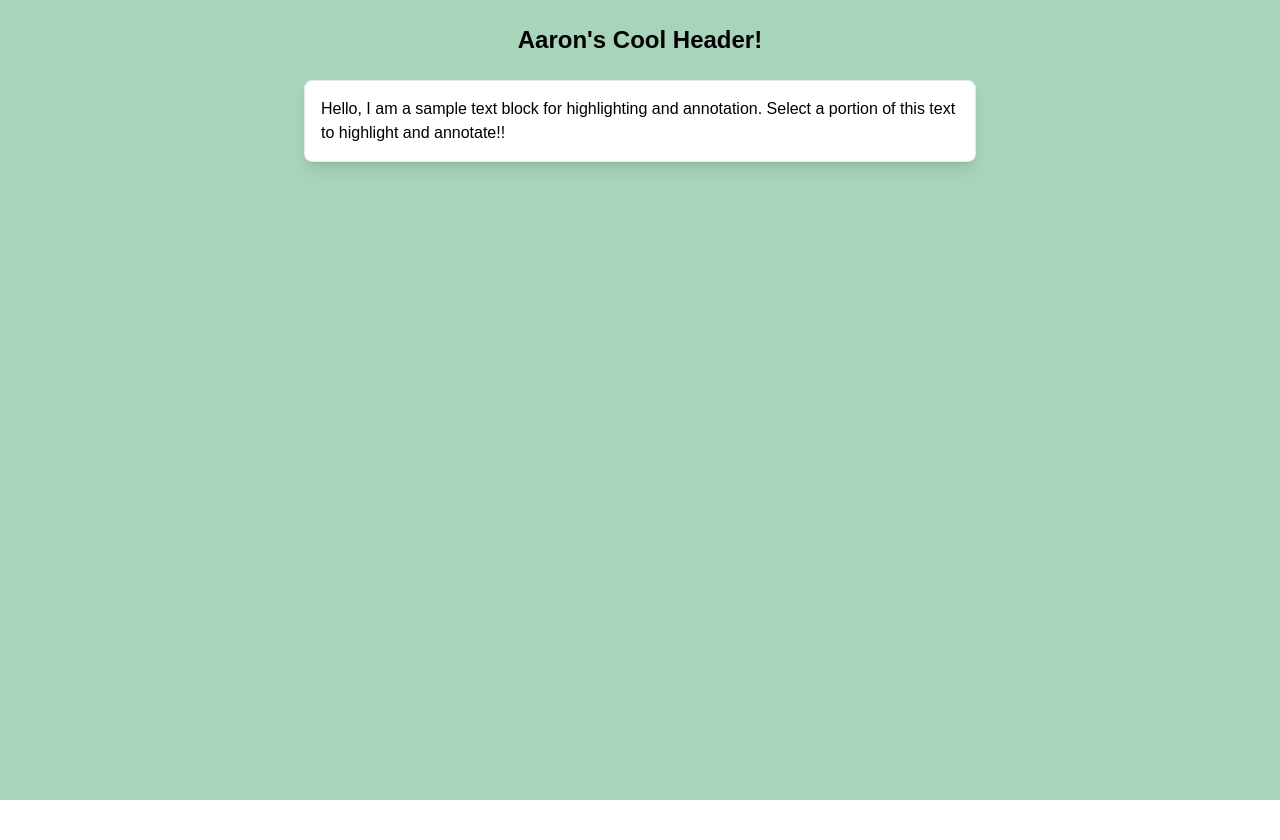
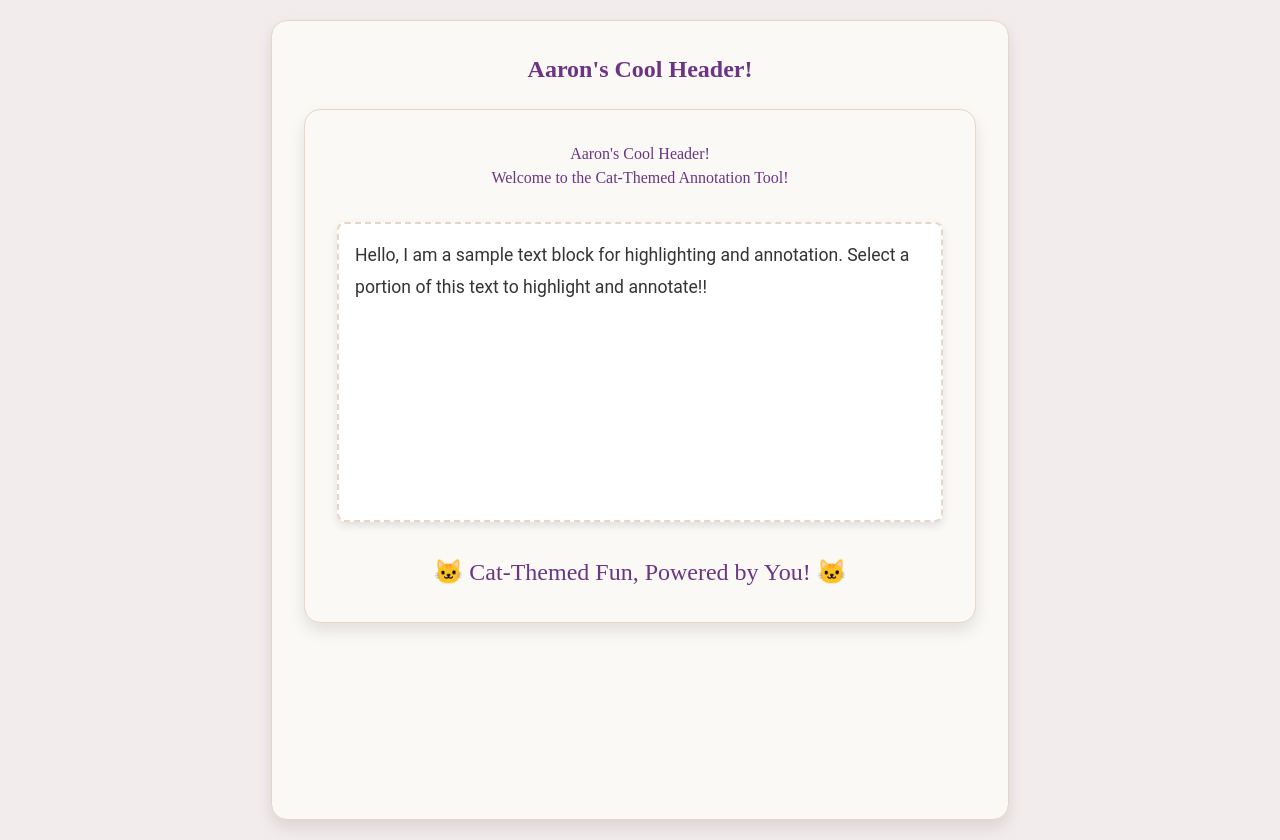
Before and after one commit to MarcusUniversee/Defenders-Assignment, a Next.js app in the folder defenders-assignment/: page /aaron in a window 1280 px wide. Before the commit the page ends 800 px from the top, so only its background shows below. Built offline with nearby package versions, Linux system fonts and the light colour scheme.

Commit message:
Whole lotta functions

```diff
--- a/defenders-assignment/src/app/aaron/components/TextDisplay.jsx
+++ b/defenders-assignment/src/app/aaron/components/TextDisplay.jsx
@@ -3,40 +3,135 @@
 import React, { useState, useEffect } from 'react';
 import '../styles.css';
 
-const TextDisplay = ({ text }) => {
-  // State to store selected text
+const TextDisplay = () => {
   const [selectedText, setSelectedText] = useState('');
-  // State to store list of annotations
   const [annotations, setAnnotations] = useState([]);
+  const [highlightedText, setHighlightedText] = useState('');
+  const [editingIndex, setEditingIndex] = useState(null);
+  const [editingText, setEditingText] = useState('');
 
-  // Function to handle text selection
   const handleTextSelection = () => {
     const selection = window.getSelection();
     const selectedStr = selection ? selection.toString() : '';
     if (selectedStr) {
       setSelectedText(selectedStr);
+      setHighlightedText(selectedStr); // Store the selected text to be highlighted in blue
     }
   };
 
-  // Function to add annotation for the selected text
   const addAnnotation = (annotation) => {
     const newAnnotation = {
       selectedText: selectedText,
       annotation: annotation
     };
     setAnnotations((prevAnnotations) => [...prevAnnotations, newAnnotation]);
+    setSelectedText(''); // Clear selected text after annotation
+    setHighlightedText(''); // Clear highlight after annotation
   };
 
-  // Log to the console whenever an annotation is added using useEffect()
+  const deleteAnnotation = (index) => {
+    setAnnotations((prevAnnotations) =>
+      prevAnnotations.filter((_, i) => i !== index)
+    );
+  };
+
+  const editAnnotation = (index) => {
+    const annotationToEdit = annotations[index];
+    setEditingIndex(index);
+    setEditingText(annotationToEdit.annotation);
+    setSelectedText(annotationToEdit.selectedText);
+  };
+
+  const saveEdit = () => {
+    const updatedAnnotations = [...annotations];
+    updatedAnnotations[editingIndex] = {
+      ...updatedAnnotations[editingIndex],
+      annotation: editingText
+    };
+    setAnnotations(updatedAnnotations);
+    setEditingIndex(null);
+    setSelectedText('');
+  };
+
+  const getHighlightedText = () => {
+    let modifiedText = 'Hello, I am a sample text block for highlighting and annotation. Select a portion of this text to highlight and annotate!!';
+
+    // Highlight the currently selected text in blue
+    if (highlightedText) {
+      const blueHighlight = `<span class="highlight-blue">${highlightedText}</span>`;
+      const regex = new RegExp(`(${highlightedText})`, 'g');
+      modifiedText = modifiedText.replace(regex, blueHighlight);
+    }
+
+    // Apply yellow highlight for existing annotations
+    annotations.forEach(({ selectedText }) => {
+      const highlighted = `<mark>${selectedText}</mark>`;
+      const regex = new RegExp(`(${selectedText})`, 'g');
+      modifiedText = modifiedText.replace(regex, highlighted);
+    });
+
+    return modifiedText;
+  };
+
   useEffect(() => {
     console.log('Updated Annotations:', annotations);
   }, [annotations]);
 
   return (
-    <div className="text-display border p-4 rounded-lg shadow-lg bg-white">
-      <p className="text-content" onMouseUp={handleTextSelection}>{text}</p>
+    <div className="app-container">
+      <h1 className="text-center">Aaron's Cool Header!</h1>
+      <h3 className="text-center">Welcome to the Cat-Themed Annotation Tool!</h3>
+      <div className="text-display-container">
+        {annotations.length > 0 && (
+          <div className="annotations-list">
+            <h3>Annotations</h3>
+            <ul>
+              {annotations.map((annotation, index) => (
+                <li key={index} className="mb-2">
+                  <strong>{annotation.selectedText}</strong>: {editingIndex === index ? (
+                    <>
+                      <input
+                        type="text"
+                        value={editingText}
+                        onChange={(e) => setEditingText(e.target.value)}
+                        className="edit-input"
+                        onKeyDown={(e) => {
+                          if (e.key === 'Enter') {
+                            saveEdit(); // Save on Enter key press
+                          }
+                        }}
+                      />
+                      <button className="save-btn" onClick={saveEdit}>
+                        Save
+                      </button>
+                    </>
+                  ) : (
+                    <>
+                      {annotation.annotation}
+                      <div className="annotation-actions mt-1">
+                        <button className="edit-btn" onClick={() => editAnnotation(index)}>
+                          Edit
+                        </button>
+                        <button className="delete-btn" onClick={() => deleteAnnotation(index)}>
+                          Delete
+                        </button>
+                      </div>
+                    </>
+                  )}
+                </li>
+              ))}
+            </ul>
+          </div>
+        )}
 
-      {selectedText && (
+        <div className="text-display">
+          <p
+            className="text-content"
+            onMouseUp={handleTextSelection}
+            dangerouslySetInnerHTML={{ __html: getHighlightedText() }}
+          />
+          {/* Annotation input field that appears after selecting text */}
+          {selectedText && editingIndex === null && (
             <div className="annotation-input mt-4">
               <input
                 type="text"
@@ -50,19 +145,12 @@ const TextDisplay = ({ text }) => {
               />
             </div>
           )}
+        </div>
+      </div>
 
-      {annotations.length > 0 && (
-        <div className="annotations-list mt-4">
-          <h3>Annotations:</h3>
-          <ul>
-            {annotations.map((annotation, index) => (
-              <li key={index}>
-                <strong>{annotation.selectedText}</strong>: {annotation.annotation}
-              </li>
-            ))}
-          </ul>
+      <div className="footer">
+        <p>🐱 Cat-Themed Fun, Powered by You! 🐱</p>
       </div>
-      )}
     </div>
   );
 };
--- a/defenders-assignment/src/app/aaron/styles.css
+++ b/defenders-assignment/src/app/aaron/styles.css
@@ -1,5 +1,163 @@
+/* General Reset */
+* {
+  margin: 0;
+  padding: 0;
+  box-sizing: border-box;
+}
+
+body {
+  font-family: 'Roboto', sans-serif;
+  background-color: #F3ECEC; /* Soft beige background */
+  color: #333;
+  padding: 20px;
+  min-height: 100vh;
+  display: flex;
+  justify-content: center;
+  align-items: center;
+}
+
+h1, h3 {
+  font-family: 'Caveat', cursive;
+  color: #6C3483; /* Elegant cat-themed purple */
+}
+
 .app-container {
-    background-color: #A8D5BA
+  background-color: #FAF9F6;
+  border: 1px solid #E8D5C4;
+  border-radius: 1rem;
+  padding: 2rem;
+  box-shadow: 0 8px 16px rgba(0, 0, 0, 0.1);
+  max-width: 800px;
+  margin: auto;
+}
 
-    ;
+.text-display-container {
+  display: flex;
+  justify-content: center;
+  position: relative;
+  margin-top: 2rem;
 }
+
+.text-display {
+  width: 100%;
+  height: auto;
+  min-height: 300px;
+  overflow-y: auto;
+  border-radius: 0.5rem;
+  background-color: #FFF;
+  padding: 1rem;
+  box-shadow: 0 4px 8px rgba(0, 0, 0, 0.1);
+  font-size: 1.1rem;
+  line-height: 1.8;
+  border: 2px dashed #E8D5C4;
+  position: relative;
+}
+
+.annotations-list {
+  position: absolute;
+  left: -300px;
+  width: 300px;
+  height: auto;
+  max-height: 100%;
+  overflow-y: auto;
+  background-color: #FFF;
+  border-radius: 0.5rem;
+  box-shadow: 0 4px 8px rgba(0, 0, 0, 0.1);
+  padding: 1rem;
+  border: 1px solid #E8D5C4;
+}
+
+.annotations-list h3 {
+  font-size: 1.8rem;
+  font-weight: bold;
+  margin-bottom: 1rem;
+  text-align: center;
+  color: #6C3483;
+}
+
+/* Highlighting */
+mark {
+  background-color: #FFE066;
+  color: black;
+  padding: 0.2em;
+  border-radius: 0.2em;
+}
+
+.highlight-blue {
+  background-color: #ADD8E6;
+  color: black;
+  padding: 0.2em;
+  border-radius: 0.2em;
+}
+
+/* Buttons */
+.edit-btn,
+.delete-btn,
+.save-btn {
+  color: white;
+  border: none;
+  padding: 0.4em 0.8em;
+  border-radius: 0.3em;
+  cursor: pointer;
+  margin-right: 1rem;
+  transition: background-color 0.3s ease;
+}
+
+.edit-btn {
+  background-color: #F1948A; /* Cat paw pink */
+}
+
+.edit-btn:hover {
+  background-color: #28a745; /* Turns green on hover */
+}
+
+.delete-btn {
+  background-color: #E74C3C; /* Red for Delete */
+}
+
+.delete-btn:hover {
+  background-color: #C0392B;
+}
+
+.save-btn {
+  background-color: #28a745; /* Green for Save */
+}
+
+.save-btn:hover {
+  background-color: #218838;
+}
+
+.edit-input {
+  margin-right: 1rem;
+  padding: 0.3em;
+  border-radius: 0.3em;
+  border: 1px solid #ccc;
+}
+
+/* Cat Icon for Buttons */
+button::before {
+  content: "🐾 "; /* Adds a cat paw icon before every button */
+}
+
+/* Footer Styling */
+.footer {
+  margin-top: 2rem;
+  text-align: center;
+  font-family: 'Caveat', cursive;
+  font-size: 1.5rem;
+  color: #6C3483;
+}
+
+.annotation-input {
+  margin-top: 1rem;
+  display: flex;
+  align-items: center;
+}
+
+.annotation-input input {
+  padding: 0.5rem;
+  font-size: 1rem;
+  border: 2px solid #E8D5C4;
+  border-radius: 0.3rem;
+  width: 100%;
+}
```
Lines whose indentation alone changed are shown as unchanged.
